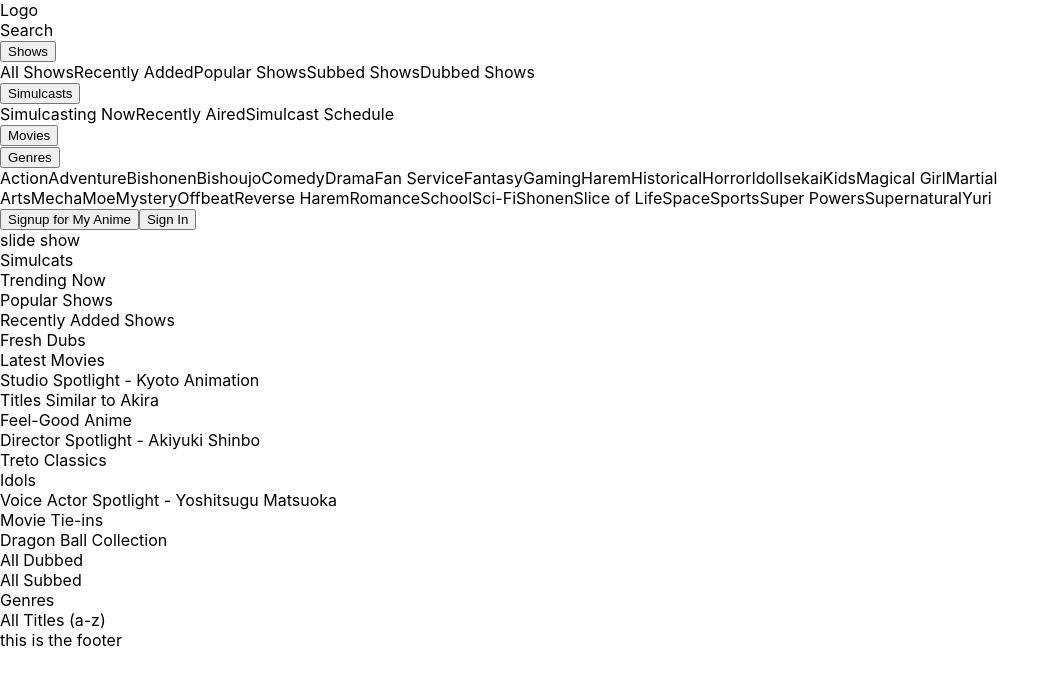
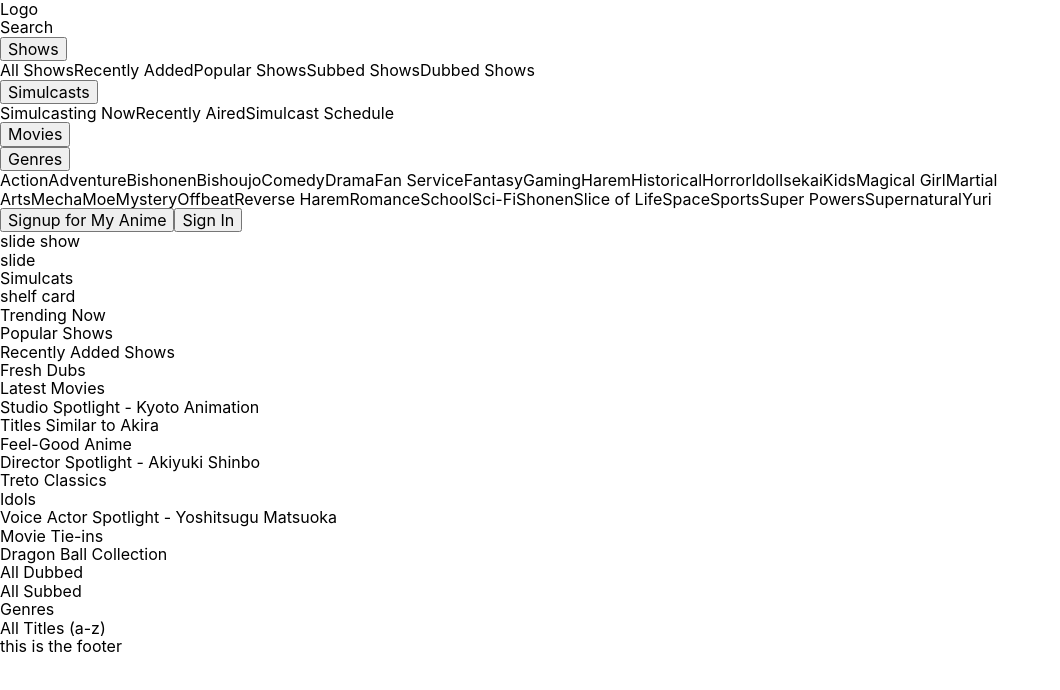
Before and after one commit to Jason-Prince/my-anime-app, a Next.js app: page / in a window 1280 px wide. Shown: the top 690 px of the page, without its empty margins (0-1060 px from the left). Built offline with nearby package versions, Linux system fonts and the light colour scheme.

Commit message:
Added normalize css

```diff
--- a/pages/index.js
+++ b/pages/index.js
@@ -71,11 +71,20 @@
           <button>Signup for My Anime</button>
           <button>Sign In</button>
         </nav>
-        {/* carousel section */}
-        <section>slide show</section>
-        {/* carousel section*/}
+        {/* carousel slide show container */}
         <section>
-          <div>Simulcats</div>
+          slide show
+          {/* slide container */}
+          <div>slide</div>
+        </section>
+        {/* carousel shelfs container */}
+        <section>
+          {/* shelf container */}
+          <div>
+            Simulcats
+            {/* shelf card container */}
+            <div>shelf card</div>
+          </div>
           <div>Trending Now</div>
           <div>Popular Shows</div>
           <div>Recently Added Shows</div>
--- a/styles/scss/globals.scss
+++ b/styles/scss/globals.scss
@@ -1,3 +1,5 @@
+@import './normalize.scss';
+
 html,
 body {
   padding: 0;
--- /dev/null
+++ b/styles/scss/normalize.scss
@@ -0,0 +1,379 @@
+/*! normalize.css v8.0.1 | MIT License | github.com/necolas/normalize.css */
+
+/* Document
+   ========================================================================== */
+
+/**
+ * 1. Correct the line height in all browsers.
+ * 2. Prevent adjustments of font size after orientation changes in iOS.
+ */
+
+html {
+    line-height: 1.15;
+    /* 1 */
+    -webkit-text-size-adjust: 100%;
+    /* 2 */
+}
+
+/* Sections
+     ========================================================================== */
+
+/**
+   * Remove the margin in all browsers.
+   */
+
+body {
+    margin: 0;
+}
+
+/**
+   * Render the `main` element consistently in IE.
+   */
+
+main {
+    display: block;
+}
+
+/**
+   * Correct the font size and margin on `h1` elements within `section` and
+   * `article` contexts in Chrome, Firefox, and Safari.
+   */
+
+h1 {
+    font-size: 2em;
+    margin: 0.67em 0;
+}
+
+/* Grouping content
+     ========================================================================== */
+
+/**
+   * 1. Add the correct box sizing in Firefox.
+   * 2. Show the overflow in Edge and IE.
+   */
+
+hr {
+    box-sizing: content-box;
+    /* 1 */
+    height: 0;
+    /* 1 */
+    overflow: visible;
+    /* 2 */
+}
+
+/**
+   * 1. Correct the inheritance and scaling of font size in all browsers.
+   * 2. Correct the odd `em` font sizing in all browsers.
+   */
+
+pre {
+    font-family: monospace, monospace;
+    /* 1 */
+    font-size: 1em;
+    /* 2 */
+}
+
+/* Text-level semantics
+     ========================================================================== */
+
+/**
+   * Remove the gray background on active links in IE 10.
+   */
+
+a {
+    background-color: transparent;
+}
+
+/**
+   * 1. Remove the bottom border in Chrome 57-
+   * 2. Add the correct text decoration in Chrome, Edge, IE, Opera, and Safari.
+   */
+
+abbr[title] {
+    border-bottom: none;
+    /* 1 */
+    text-decoration: underline;
+    /* 2 */
+    text-decoration: underline dotted;
+    /* 2 */
+}
+
+/**
+   * Add the correct font weight in Chrome, Edge, and Safari.
+   */
+
+b,
+strong {
+    font-weight: bolder;
+}
+
+/**
+   * 1. Correct the inheritance and scaling of font size in all browsers.
+   * 2. Correct the odd `em` font sizing in all browsers.
+   */
+
+code,
+kbd,
+samp {
+    font-family: monospace, monospace;
+    /* 1 */
+    font-size: 1em;
+    /* 2 */
+}
+
+/**
+   * Add the correct font size in all browsers.
+   */
+
+small {
+    font-size: 80%;
+}
+
+/**
+   * Prevent `sub` and `sup` elements from affecting the line height in
+   * all browsers.
+   */
+
+sub,
+sup {
+    font-size: 75%;
+    line-height: 0;
+    position: relative;
+    vertical-align: baseline;
+}
+
+sub {
+    bottom: -0.25em;
+}
+
+sup {
+    top: -0.5em;
+}
+
+/* Embedded content
+     ========================================================================== */
+
+/**
+   * Remove the border on images inside links in IE 10.
+   */
+
+img {
+    border-style: none;
+}
+
+/* Forms
+     ========================================================================== */
+
+/**
+   * 1. Change the font styles in all browsers.
+   * 2. Remove the margin in Firefox and Safari.
+   */
+
+button,
+input,
+optgroup,
+select,
+textarea {
+    font-family: inherit;
+    /* 1 */
+    font-size: 100%;
+    /* 1 */
+    line-height: 1.15;
+    /* 1 */
+    margin: 0;
+    /* 2 */
+}
+
+/**
+   * Show the overflow in IE.
+   * 1. Show the overflow in Edge.
+   */
+
+button,
+input {
+    /* 1 */
+    overflow: visible;
+}
+
+/**
+   * Remove the inheritance of text transform in Edge, Firefox, and IE.
+   * 1. Remove the inheritance of text transform in Firefox.
+   */
+
+button,
+select {
+    /* 1 */
+    text-transform: none;
+}
+
+/**
+   * Correct the inability to style clickable types in iOS and Safari.
+   */
+
+button,
+[type="button"],
+[type="reset"],
+[type="submit"] {
+    -webkit-appearance: button;
+}
+
+/**
+   * Remove the inner border and padding in Firefox.
+   */
+
+button::-moz-focus-inner,
+[type="button"]::-moz-focus-inner,
+[type="reset"]::-moz-focus-inner,
+[type="submit"]::-moz-focus-inner {
+    border-style: none;
+    padding: 0;
+}
+
+/**
+   * Restore the focus styles unset by the previous rule.
+   */
+
+button:-moz-focusring,
+[type="button"]:-moz-focusring,
+[type="reset"]:-moz-focusring,
+[type="submit"]:-moz-focusring {
+    outline: 1px dotted ButtonText;
+}
+
+/**
+   * Correct the padding in Firefox.
+   */
+
+fieldset {
+    padding: 0.35em 0.75em 0.625em;
+}
+
+/**
+   * 1. Correct the text wrapping in Edge and IE.
+   * 2. Correct the color inheritance from `fieldset` elements in IE.
+   * 3. Remove the padding so developers are not caught out when they zero out
+   *    `fieldset` elements in all browsers.
+   */
+
+legend {
+    box-sizing: border-box;
+    /* 1 */
+    color: inherit;
+    /* 2 */
+    display: table;
+    /* 1 */
+    max-width: 100%;
+    /* 1 */
+    padding: 0;
+    /* 3 */
+    white-space: normal;
+    /* 1 */
+}
+
+/**
+   * Add the correct vertical alignment in Chrome, Firefox, and Opera.
+   */
+
+progress {
+    vertical-align: baseline;
+}
+
+/**
+   * Remove the default vertical scrollbar in IE 10+.
+   */
+
+textarea {
+    overflow: auto;
+}
+
+/**
+   * 1. Add the correct box sizing in IE 10.
+   * 2. Remove the padding in IE 10.
+   */
+
+[type="checkbox"],
+[type="radio"] {
+    box-sizing: border-box;
+    /* 1 */
+    padding: 0;
+    /* 2 */
+}
+
+/**
+   * Correct the cursor style of increment and decrement buttons in Chrome.
+   */
+
+[type="number"]::-webkit-inner-spin-button,
+[type="number"]::-webkit-outer-spin-button {
+    height: auto;
+}
+
+/**
+   * 1. Correct the odd appearance in Chrome and Safari.
+   * 2. Correct the outline style in Safari.
+   */
+
+[type="search"] {
+    -webkit-appearance: textfield;
+    /* 1 */
+    outline-offset: -2px;
+    /* 2 */
+}
+
+/**
+   * Remove the inner padding in Chrome and Safari on macOS.
+   */
+
+[type="search"]::-webkit-search-decoration {
+    -webkit-appearance: none;
+}
+
+/**
+   * 1. Correct the inability to style clickable types in iOS and Safari.
+   * 2. Change font properties to `inherit` in Safari.
+   */
+
+::-webkit-file-upload-button {
+    -webkit-appearance: button;
+    /* 1 */
+    font: inherit;
+    /* 2 */
+}
+
+/* Interactive
+     ========================================================================== */
+
+/*
+   * Add the correct display in Edge, IE 10+, and Firefox.
+   */
+
+details {
+    display: block;
+}
+
+/*
+   * Add the correct display in all browsers.
+   */
+
+summary {
+    display: list-item;
+}
+
+/* Misc
+     ========================================================================== */
+
+/**
+   * Add the correct display in IE 10+.
+   */
+
+template {
+    display: none;
+}
+
+/**
+   * Add the correct display in IE 10.
+   */
+
+[hidden] {
+    display: none;
+}
```
